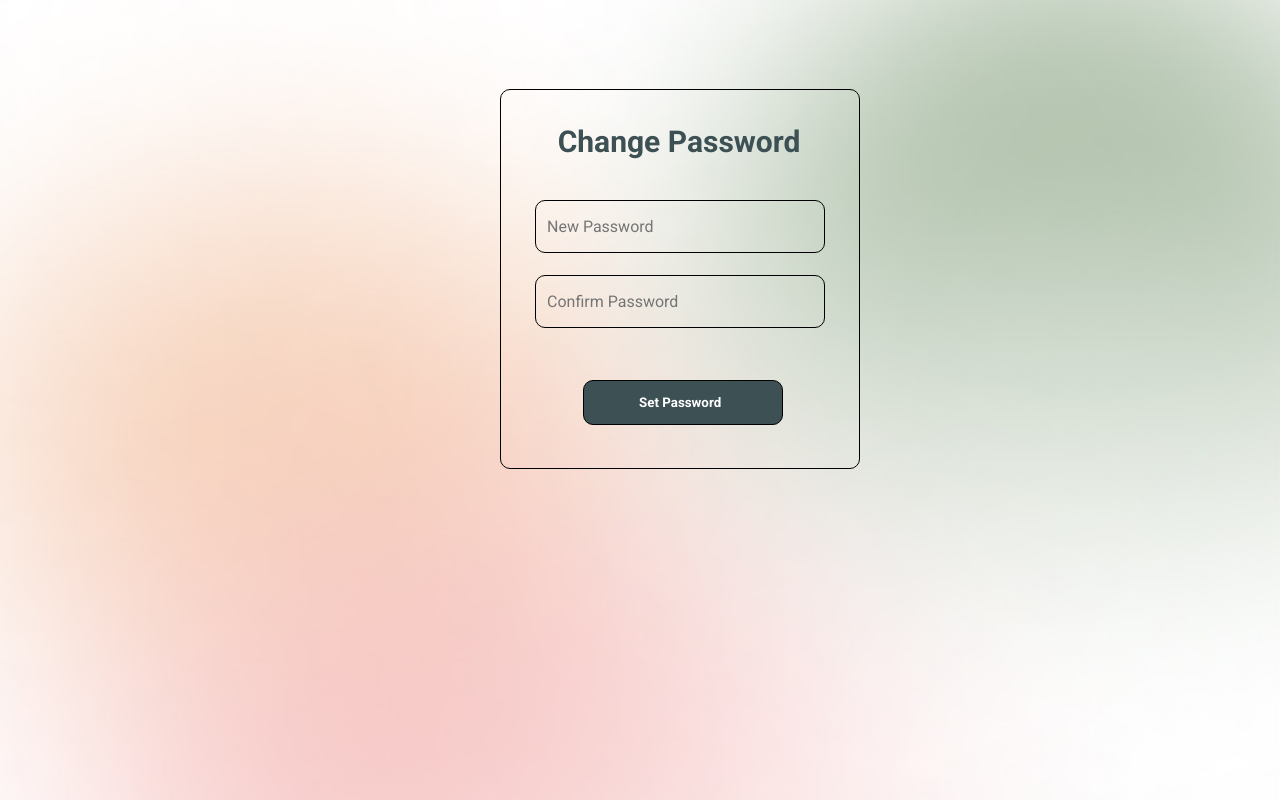
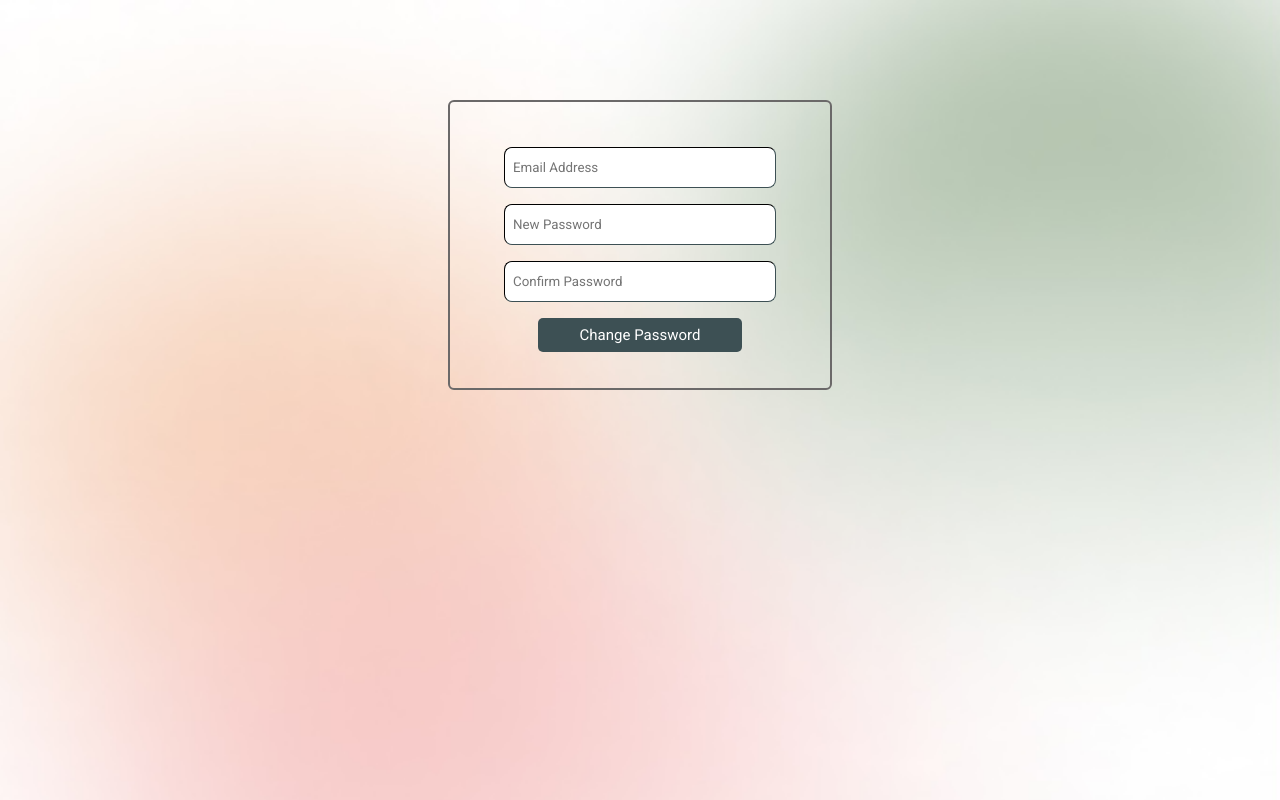
Before and after one commit to BSEF19A525/StyStudioBackend, a React (Create React App) app in the folder front_end/: page /changePass in a window 1280 px wide. Built offline with nearby package versions, Linux system fonts and the light colour scheme.

Commit message:
change password page

```diff
--- a/front_end/src/components/BookAppointment/Bookappoint.js
+++ b/front_end/src/components/BookAppointment/Bookappoint.js
@@ -1,6 +1,42 @@
-import React from 'react'
+import React, { useState,useEffect } from "react";
+import axios from "axios";
+// import emailjs from "emailjs-com";
+function Bookappoint() {
+  const [bookData, setBookData] = useState({
+    fullName: "",
+    email: "",
+    phone: "",
+    salonName: "",
+    date: "",
+    service: "",
+  });
 
-function Bookappoint() {
+  const handleBooking = (e) => {
+    const { name, value } = e.target;
+    setBookData((prevData) => {
+      return {
+        ...prevData,
+        [name]: value,
+      };
+    });
+  };
+
+  const handleSubmit = async (e) => {
+    e.preventDefault();
+    const {salonName}=bookData;
+
+    try {
+      // Make an API request to your backend server
+      const response = await axios.get(
+        `http://localhost:8000/book/${salonName}`
+      );
+      const data = response.data;
+      console.log(data);
+    } catch (error) {
+      console.error("Error retrieving salon data:", error.message);
+    }
+  };
+
   return (
     <>
       <div className="book-Wrapper">
@@ -9,16 +45,20 @@ function Bookappoint() {
           <div className="backImg0"></div>
           <div className="form0">
             <h1 className="title0">Book your Appointment</h1>
-          <form>
+            <form onSubmit={handleSubmit}>
               <div className="name-email0 flex-com0">
                 <input
                   type="text"
-                placeholder="Full Name"
-                name="fullname"
+                  value={bookData.fullName}
+                  onChange={handleBooking}
+                  placeholder="fullName"
+                  name="fullName"
                   required
                 />
                 <input
                   type="email"
+                  value={bookData.email}
+                  onChange={handleBooking}
                   placeholder="Email Address"
                   name="email"
                   required
@@ -28,21 +68,27 @@ function Bookappoint() {
               <div className="pass-cpass0 flex-com0">
                 <input
                   type="number"
+                  value={bookData.phone}
+                  onChange={handleBooking}
                   placeholder="Phone no"
                   name="phone"
                   required
                 />
                 <input
                   type="text"
+                  value={bookData.salonName}
+                  onChange={handleBooking}
                   placeholder="Salon Name"
-                name="salonname"
+                  name="salonName"
                   required
                 />
               </div>
               {/* Salon Name */}
               <div className="sal-name0 sal-common0">
                 <input
-                type="text"
+                  type="date"
+                  value={bookData.date}
+                  onChange={handleBooking}
                   placeholder="Date"
                   name="date"
                   required
@@ -52,8 +98,10 @@ function Bookappoint() {
               <div className="sal-loc0 sal-common0">
                 <input
                   type="text"
+                  value={bookData.service}
+                  onChange={handleBooking}
                   placeholder="Service you want to avail"
-                name="location"
+                  name="service"
                   required
                 />
               </div>
@@ -66,8 +114,38 @@ function Bookappoint() {
         </div>
       </div>
     </>
-
-  )
+  );
 }
 
-export default Bookappoint
+export default Bookappoint;
+
+// // Check if the salon exists and email address is retrieved
+// if (data && data.salonEmail) {
+//   // Send the email to the salon using EmailJS
+//   emailjs
+//     .send(
+//       "service_viw95sc", // Replace with your EmailJS service ID
+//       "booking_form", // Replace with your EmailJS template ID
+//       {
+//         salonName: bookData.salonName,
+//         fullName: bookData.fullName,
+//         email: data.salonEmail, // Salon's email address retrieved from the backend
+//         phone: bookData.phone,
+//         date: bookData.date,
+//         service: bookData.service,
+//       }
+//       // "YOUR_USER_ID" // Replace with your EmailJS user ID
+//     )
+//     .then((response) => {
+//       console.log(
+//         "Booking request sent to salon:",
+//         response.status,
+//         response.text
+//       );
+//     })
+//     .catch((error) => {
+//       console.error("Error sending email to salon:", error);
+//     });
+// } else {
+//   console.error("Salon not found");
+// }
--- a/front_end/src/components/Home/Navbar.js
+++ b/front_end/src/components/Home/Navbar.js
@@ -56,7 +56,7 @@ function Navbar() {
               <div className="menuflex">
                 <ul>
                   <li>
-                    <NavLink exact to="/">
+                    <NavLink exact="true" to="/">
                       Home
                     </NavLink>
                   </li>
--- a/front_end/src/components/Login/pass.css
+++ b/front_end/src/components/Login/pass.css
@@ -1,96 +1,34 @@
-.desktop-3-child {
-  position: absolute;
-  top: 89px;
-  left: 500px;
-  background-color: var(--color-white);
-  border: 1px solid Black;
-  border-radius: 10px;
-  box-sizing: border-box;
-  width: 360px;
-  height: 380px;
+.changepassflex{
+display: flex;
+justify-content: center;
+align-items: center;
+margin-top: 100px;
+
 }
-.change-password {
-  position: absolute;
-  top: 124px;
-  left: 543px;
-  font-size: 30px;
+.changepasswidth{
+width: 30%;
+}
+.changepassjustify{
+  border: 2px solid rgb(107, 105, 105);
+  border-radius: 6px;
+  padding: 20px;
+}
+.changeinput{
+  display: flex;
+  justify-content: center;
+  margin-bottom: 16px;
+}
+.changebtn button{
+  background-color: #3d5054;
+  color: white;
+  border: none;
+  border-radius: 5px;
+  padding: 8px;
+  font-size: 15px;
   text-align: center;
-  color: #3d5054;
-  display: inline-block;
-  width: 272px;
-  height: 46px;
+  cursor: pointer;
+  width: 60%;
 }
-.password {
-  border: 1px solid black;
-  background-color: var(--color-white);
-  position: absolute;
-  top: 200px;
-  left: 535px;
-  border-radius: 10px;
-  box-sizing: border-box;
-  width: 290px;
-  overflow: hidden;
-  display: flex;
-  flex-direction: row;
-  padding: 16px 11px;
-  align-items: flex-start;
-  justify-content: flex-start;
+.chpsin{
+  width: 80%;
 }
-.confirm,
-.password,
-.set-password {
-  font-size: var(--font-size-xl);
-  font-family: var(--font-inter);
-}
-.confirm {
-  border: 1px solid black;
-  background-color: var(--color-white);
-  position: absolute;
-  top: 275px;
-  left: 535px;
-  border-radius: 10px;
-  box-sizing: border-box;
-  width: 290px;
-  overflow: hidden;
-  display: flex;
-  flex-direction: row;
-  padding: 16px 11px;
-  align-items: flex-start;
-  justify-content: flex-start;
-}
-.set-password {
-  position: relative;
-  color: white;
-  text-align: center;
-}
-.setpass {
-  border: 1px solid black;
-  cursor: pointer;
-  background-color:#3d5054;
-  position: absolute;
-  top: 380px;
-  left: 583px;
-  border-radius: 10px;
-  box-sizing: border-box;
-  width: 200px;
-  overflow: hidden;
-  display: flex;
-  flex-direction: row;
-  padding: 14px 55px;
-  align-items: center;
-  justify-content: flex-start;
-}
-.setpass:hover {
-  background-color: #161c1d;
-}
-.desktop-3 {
-  position: relative;
-  background-color: var(--color-white);
-  width: 100%;
-  height: 629px;
-  overflow: hidden;
-  text-align: left;
-  font-size: var(--font-size-11xl);
-  color: var(--grey);
-  font-family: var(--font-inter);
-}
--- a/front_end/src/components/Login/pass.js
+++ b/front_end/src/components/Login/pass.js
@@ -1,25 +1,45 @@
 const Desktop3 = () => {
   return (
-    <div className="desktop-3">
-      <div className="desktop-3-child" />
-      <b className="change-password">Change Password</b>
-      <input
-        className="password"
+    <div className="changepassflex">
+      <div className="changepasswidth">
+        <div className="changepassjustify">
+            <form action="">
+            <div className="changeinput">
+            <input className="chpsin"
+                  type="email"
+                  // value={formData.email}
+                  // onChange={handleChange}
+                  placeholder="Email Address"
+                  name="email"
+                  required
+                />
+                </div>
+                <div className="changeinput">
+                <input className="chpsin"
                   type="password"
+                  // value={formData.email}
+                  // onChange={handleChange}
                   placeholder="New Password"
-        maxLength={10}
-        minLength={8}
+                  name="newpass"
+                  required
                 />
-      <input
-        className="confirm"
+                </div>
+                <div className="changeinput">
+                <input className="chpsin"
                   type="password"
+                  // value={formData.email}
+                  // onChange={handleChange}
                   placeholder="Confirm Password"
-        maxLength={10}
-        minLength={8}
+                  name="confpass"
+                  required
                 />
-      <button className="setpass">
-        <b className="set-password">Set Password</b>
-      </button>
+                </div>
+                <div className="changebtn changeinput">
+                <button type="submit">Change Password</button>
+                 </div>
+            </form>
+        </div>
+      </div>
     </div>
   );
 };
```
Also changed, not shown: 1 other file (tests, documents, lock files or other folders). Lines whose indentation alone changed are shown as unchanged.
